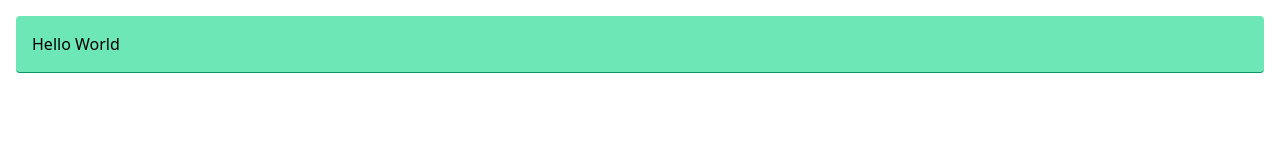
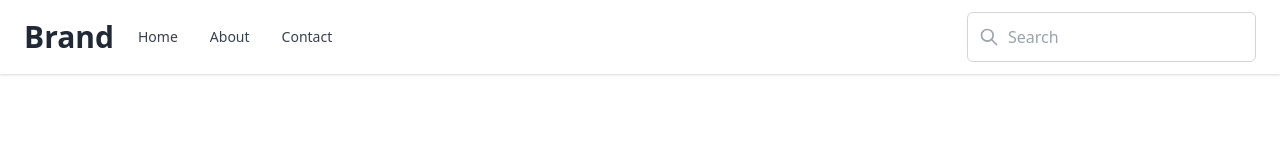
Before and after one commit to salemalem/blog-design, a plain HTML site: page index.html in a window 1280 px wide. Drawn offline with nearby package versions, Linux system fonts and the light colour scheme.

Commit message:
header added

```diff
--- a/index.html
+++ b/index.html
@@ -7,8 +7,43 @@
   <link href="https://unpkg.com/tailwindcss@^1.0/dist/tailwind.min.css" rel="stylesheet">
 </head>
 <body>
-  <div class="bg-green-300 border-green-600 border-b p-4 m-4 rounded">
-    Hello World
-  </div>
+  <!-- Menu -->
+  <nav class="bg-white shadow dark:bg-gray-800">
+    <div class="container px-6 py-3 mx-auto md:flex">
+        <div class="flex items-center justify-between">
+            <div>
+                <a class="text-2xl font-bold text-gray-800 dark:text-white lg:text-3xl hover:text-gray-700 dark:hover:text-gray-300" href="#">Brand</a>
+            </div>
+
+            <!-- Mobile menu button -->
+            <div class="flex md:hidden">
+                <button type="button" class="text-gray-500 dark:text-gray-200 hover:text-gray-600 dark:hover:text-gray-400 focus:outline-none focus:text-gray-600 dark:focus:text-gray-400" aria-label="toggle menu">
+                    <svg viewBox="0 0 24 24" class="w-6 h-6 fill-current">
+                        <path fill-rule="evenodd" d="M4 5h16a1 1 0 0 1 0 2H4a1 1 0 1 1 0-2zm0 6h16a1 1 0 0 1 0 2H4a1 1 0 0 1 0-2zm0 6h16a1 1 0 0 1 0 2H4a1 1 0 0 1 0-2z"></path>
+                    </svg>
+                </button>
+            </div>
+        </div>
+
+        <!-- Mobile Menu open: "block", Menu closed: "hidden" -->
+        <div class="w-full md:flex md:items-center md:justify-between">
+            <div class="flex flex-col px-2 py-3 -mx-4 md:flex-row md:mx-0 md:py-0">
+                <a href="#" class="px-2 py-1 text-sm font-medium text-gray-700 transition-colors duration-200 transform rounded dark:text-gray-200 hover:bg-gray-900 hover:text-gray-100 md:mx-2">Home</a>
+                <a href="#" class="px-2 py-1 text-sm font-medium text-gray-700 transition-colors duration-200 transform rounded dark:text-gray-200 hover:bg-gray-900 hover:text-gray-100 md:mx-2">About</a>
+                <a href="#" class="px-2 py-1 text-sm font-medium text-gray-700 transition-colors duration-200 transform rounded dark:text-gray-200 hover:bg-gray-900 hover:text-gray-100 md:mx-2">Contact</a>
+            </div>
+
+            <div class="relative">
+                <span class="absolute inset-y-0 left-0 flex items-center pl-3">
+                    <svg class="w-5 h-5 text-gray-400" viewBox="0 0 24 24" fill="none">
+                        <path d="M21 21L15 15M17 10C17 13.866 13.866 17 10 17C6.13401 17 3 13.866 3 10C3 6.13401 6.13401 3 10 3C13.866 3 17 6.13401 17 10Z" stroke="currentColor" stroke-width="2" stroke-linecap="round" stroke-linejoin="round"></path>
+                    </svg>
+                </span>
+
+                <input type="text" class="w-full py-3 pl-10 pr-4 text-gray-700 bg-white border border-gray-300 rounded-md dark:bg-gray-800 dark:text-gray-300 dark:border-gray-600 focus:border-blue-500 dark:focus:border-blue-500 focus:outline-none focus:ring" placeholder="Search">
+            </div>
+        </div>
+    </div>
+</nav>
 </body>
 </html>
```
